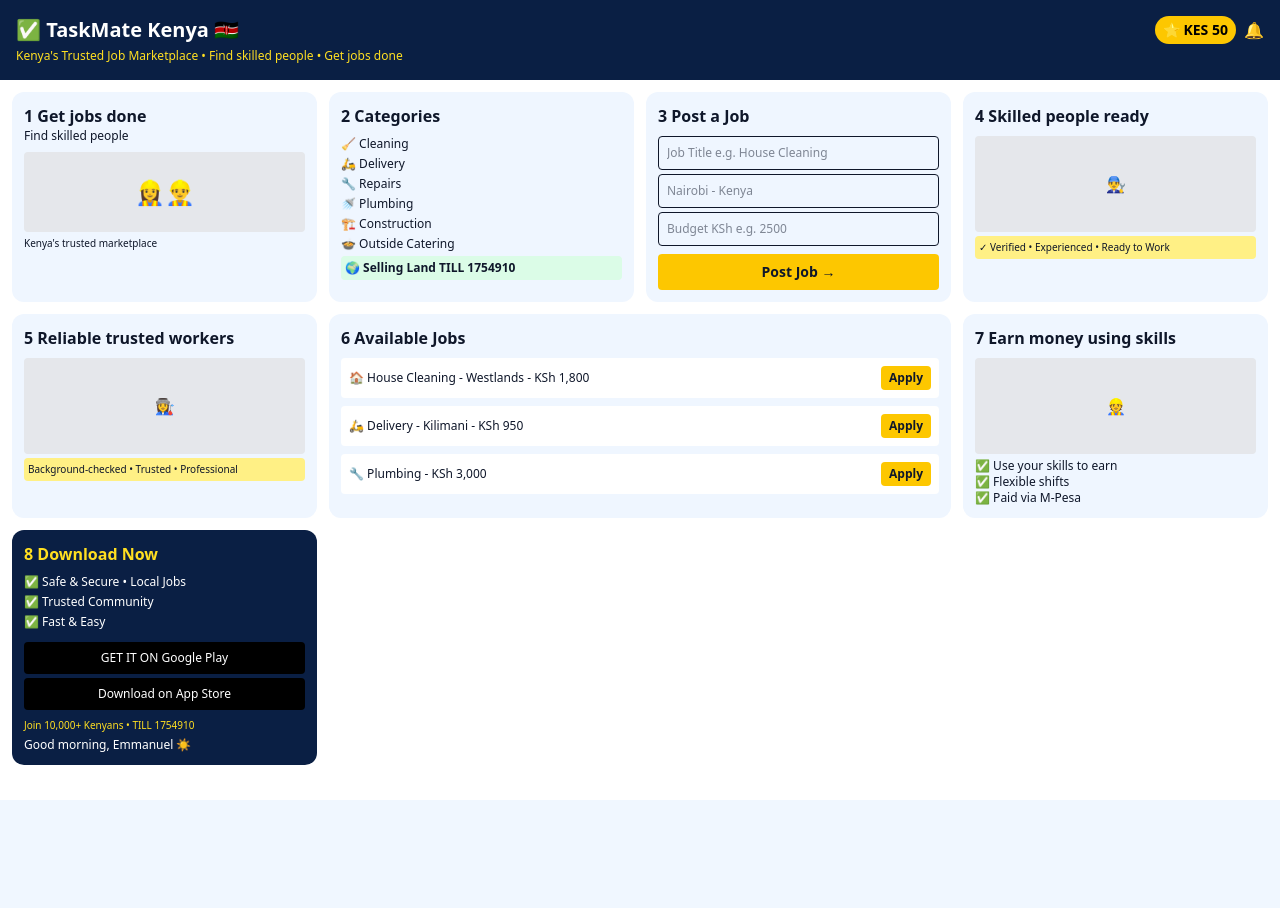
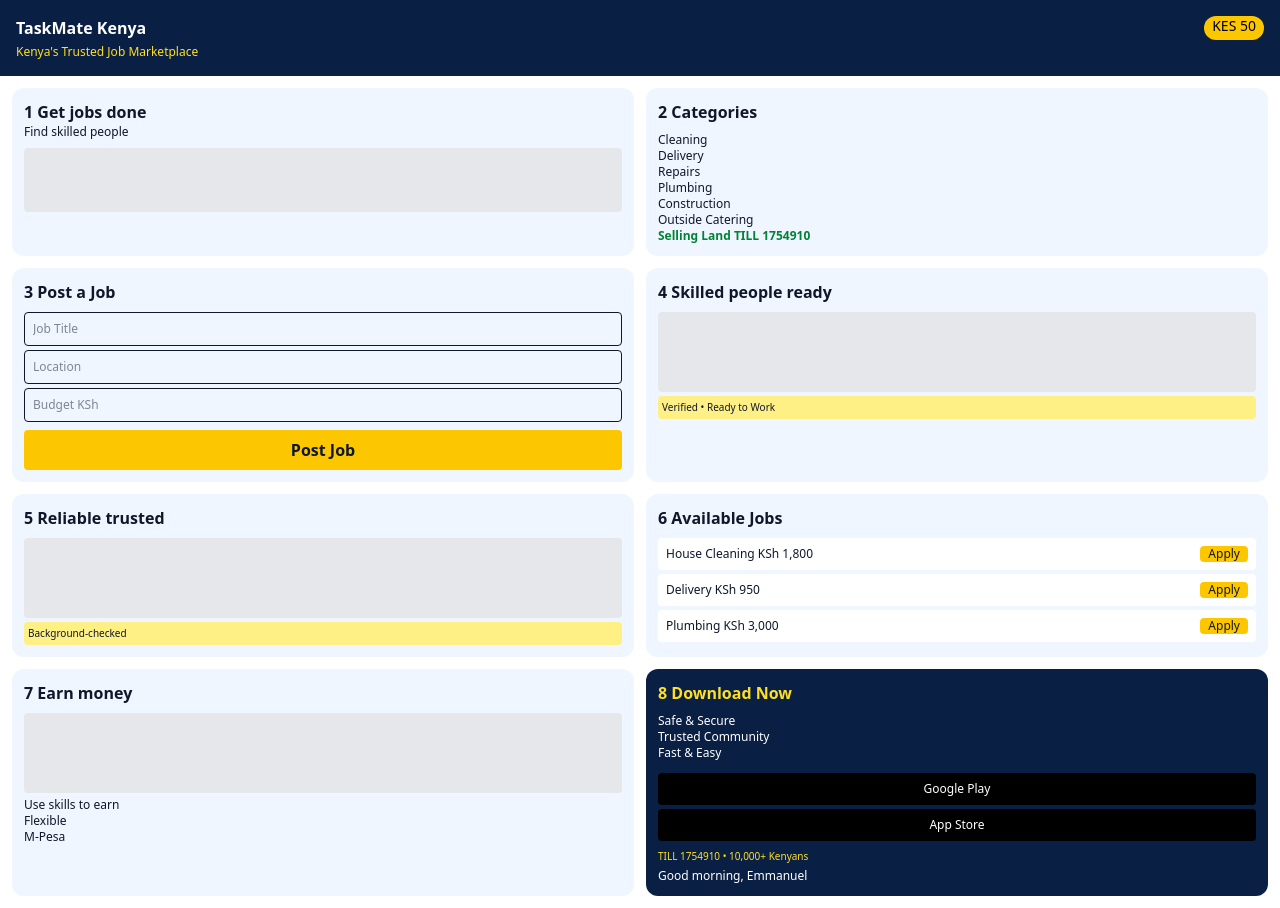
Before and after one commit to njoguemmanuel04-lgtm/taskmate, a Next.js app: page / in a window 1280 px wide. Before the commit the page ends 800 px from the top, so only its background shows below. Built offline with nearby package versions, Linux system fonts and the light colour scheme.

Commit message:
Update page.tsx

```diff
--- a/app/page.tsx
+++ b/app/page.tsx
@@ -3,81 +3,21 @@
  return(
  <div className="min-h-screen bg-white">
   <header className="bg-[#0a1f44] text-white p-4">
-   <div className="flex justify-between items-center">
-    <h1 className="font-bold text-xl">✅ TaskMate Kenya 🇰🇪</h1>
-    <div className="flex gap-2 items-center">
-     <span className="bg-yellow-400 text-black px-2 py-1 rounded-full text-sm font-bold">⭐ KES 50</span>
-     <span>🔔</span>
-    </div>
+   <div className="flex justify-between">
+    <h1 className="font-bold">TaskMate Kenya</h1>
+    <span className="bg-yellow-400 text-black px-2 rounded-full text-sm">KES 50</span>
    </div>
-   <p className="text-yellow-300 text-xs mt-1">Kenya's Trusted Job Marketplace • Find skilled people • Get jobs done</p>
+   <p className="text-yellow-300 text-xs mt-1">Kenya's Trusted Job Marketplace</p>
   </header>
-
-  <div className="p-3 grid grid-cols-2 md:grid-cols-4 gap-3">
-   {/* 1 */}
-   <div className="bg-blue-50 p-3 rounded-xl">
-    <h2 className="font-bold">1 Get jobs done</h2>
-    <p className="text-xs">Find skilled people</p>
-    <div className="mt-2 bg-gray-200 h-20 rounded flex items-center justify-center text-2xl">👷‍♀️👷‍♂️</div>
-    <p className="text-[10px] mt-1">Kenya's trusted marketplace</p>
-   </div>
-   {/* 2 */}
-   <div className="bg-blue-50 p-3 rounded-xl">
-    <h2 className="font-bold">2 Categories</h2>
-    <div className="text-xs mt-2 space-y-1">
-     <div>🧹 Cleaning</div><div>🛵 Delivery</div><div>🔧 Repairs</div>
-     <div>🚿 Plumbing</div><div>🏗️ Construction</div><div>🍲 Outside Catering</div>
-     <div onClick={()=>location.href="/land"} className="bg-green-100 p-1 rounded font-bold cursor-pointer">🌍 Selling Land TILL 1754910</div>
-    </div>
-   </div>
-   {/* 3 */}
-   <div className="bg-blue-50 p-3 rounded-xl">
-    <h2 className="font-bold">3 Post a Job</h2>
-    <input className="w-full mt-2 p-2 border rounded text-xs" placeholder="Job Title e.g. House Cleaning"/>
-    <input className="w-full mt-1 p-2 border rounded text-xs" placeholder="Nairobi - Kenya"/>
-    <input className="w-full mt-1 p-2 border rounded text-xs" placeholder="Budget KSh e.g. 2500"/>
-    <button className="w-full mt-2 bg-yellow-400 font-bold py-2 rounded text-sm">Post Job →</button>
-   </div>
-   {/* 4 */}
-   <div className="bg-blue-50 p-3 rounded-xl">
-    <h2 className="font-bold">4 Skilled people ready</h2>
-    <div className="mt-2 bg-gray-200 h-24 rounded flex items-center justify-center">👨‍🔧</div>
-    <p className="text-[10px] mt-1 bg-yellow-200 p-1 rounded">✓ Verified • Experienced • Ready to Work</p>
-   </div>
-   {/* 5 */}
-   <div className="bg-blue-50 p-3 rounded-xl">
-    <h2 className="font-bold">5 Reliable trusted workers</h2>
-    <div className="mt-2 bg-gray-200 h-24 rounded flex items-center justify-center">👩‍🏭</div>
-    <p className="text-[10px] mt-1 bg-yellow-200 p-1 rounded">Background-checked • Trusted • Professional</p>
-   </div>
-   {/* 6 */}
-   <div className="bg-blue-50 p-3 rounded-xl col-span-2">
-    <h2 className="font-bold">6 Available Jobs</h2>
-    <div className="mt-2 space-y-2">
-     <div className="bg-white p-2 rounded flex justify-between items-center text-xs"><span>🏠 House Cleaning - Westlands - KSh 1,800</span><button className="bg-yellow-400 px-2 py-1 rounded font-bold">Apply</button></div>
-     <div className="bg-white p-2 rounded flex justify-between items-center text-xs"><span>🛵 Delivery - Kilimani - KSh 950</span><button className="bg-yellow-400 px-2 py-1 rounded font-bold">Apply</button></div>
-     <div className="bg-white p-2 rounded flex justify-between items-center text-xs"><span>🔧 Plumbing - KSh 3,000</span><button className="bg-yellow-400 px-2 py-1 rounded font-bold">Apply</button></div>
-    </div>
-   </div>
-   {/* 7 */}
-   <div className="bg-blue-50 p-3 rounded-xl">
-    <h2 className="font-bold">7 Earn money using skills</h2>
-    <div className="mt-2 bg-gray-200 h-24 rounded flex items-center justify-center">👷</div>
-    <div className="text-xs mt-1"><p>✅ Use your skills to earn</p><p>✅ Flexible shifts</p><p>✅ Paid via M-Pesa</p></div>
-   </div>
-   {/* 8 */}
-   <div className="bg-[#0a1f44] p-3 rounded-xl text-white">
-    <h2 className="font-bold text-yellow-300">8 Download Now</h2>
-    <div className="mt-2 text-xs space-y-1">
-     <p>✅ Safe & Secure • Local Jobs</p>
-     <p>✅ Trusted Community</p>
-     <p>✅ Fast & Easy</p>
-    </div>
-    <div className="mt-3 bg-black p-2 rounded text-center text-xs">GET IT ON Google Play</div>
-    <div className="mt-1 bg-black p-2 rounded text-center text-xs">Download on App Store</div>
-    <p className="text-[10px] text-yellow-300 mt-2">Join 10,000+ Kenyans • TILL 1754910</p>
-    <p className="text-xs mt-1">Good morning, Emmanuel ☀️</p>
-   </div>
+  <div className="p-3 grid grid-cols-2 gap-3">
+   <div className="bg-blue-50 p-3 rounded-xl"><h2 className="font-bold">1 Get jobs done</h2><p className="text-xs">Find skilled people</p><div className="bg-gray-200 h-16 rounded mt-2"></div></div>
+   <div className="bg-blue-50 p-3 rounded-xl"><h2 className="font-bold">2 Categories</h2><div className="text-xs mt-2">Cleaning<br/>Delivery<br/>Repairs<br/>Plumbing<br/>Construction<br/>Outside Catering<br/><span onClick={()=>location.href='/land'} className="font-bold text-green-700">Selling Land TILL 1754910</span></div></div>
+   <div className="bg-blue-50 p-3 rounded-xl"><h2 className="font-bold">3 Post a Job</h2><input className="w-full mt-2 p-2 border rounded text-xs" placeholder="Job Title"/><input className="w-full mt-1 p-2 border rounded text-xs" placeholder="Location"/><input className="w-full mt-1 p-2 border rounded text-xs" placeholder="Budget KSh"/><button className="w-full mt-2 bg-yellow-400 py-2 rounded font-bold">Post Job</button></div>
+   <div className="bg-blue-50 p-3 rounded-xl"><h2 className="font-bold">4 Skilled people ready</h2><div className="bg-gray-200 h-20 rounded mt-2"></div><p className="text-[10px] bg-yellow-200 mt-1 p-1 rounded">Verified • Ready to Work</p></div>
+   <div className="bg-blue-50 p-3 rounded-xl"><h2 className="font-bold">5 Reliable trusted</h2><div className="bg-gray-200 h-20 rounded mt-2"></div><p className="text-[10px] bg-yellow-200 mt-1 p-1 rounded">Background-checked</p></div>
+   <div className="bg-blue-50 p-3 rounded-xl"><h2 className="font-bold">6 Available Jobs</h2><div className="bg-white p-2 rounded mt-2 text-xs flex justify-between">House Cleaning KSh 1,800 <button className="bg-yellow-400 px-2 rounded">Apply</button></div><div className="bg-white p-2 rounded mt-1 text-xs flex justify-between">Delivery KSh 950 <button className="bg-yellow-400 px-2 rounded">Apply</button></div><div className="bg-white p-2 rounded mt-1 text-xs flex justify-between">Plumbing KSh 3,000 <button className="bg-yellow-400 px-2 rounded">Apply</button></div></div>
+   <div className="bg-blue-50 p-3 rounded-xl"><h2 className="font-bold">7 Earn money</h2><div className="bg-gray-200 h-20 rounded mt-2"></div><p className="text-xs mt-1">Use skills to earn<br/>Flexible<br/>M-Pesa</p></div>
+   <div className="bg-[#0a1f44] p-3 rounded-xl text-white"><h2 className="font-bold text-yellow-300">8 Download Now</h2><p className="text-xs mt-2">Safe & Secure<br/>Trusted Community<br/>Fast & Easy</p><div className="bg-black p-2 rounded mt-3 text-xs text-center">Google Play</div><div className="bg-black p-2 rounded mt-1 text-xs text-center">App Store</div><p className="text-[10px] text-yellow-300 mt-2">TILL 1754910 • 10,000+ Kenyans</p><p className="text-xs mt-1">Good morning, Emmanuel</p></div>
   </div>
  </div>
  )
```
